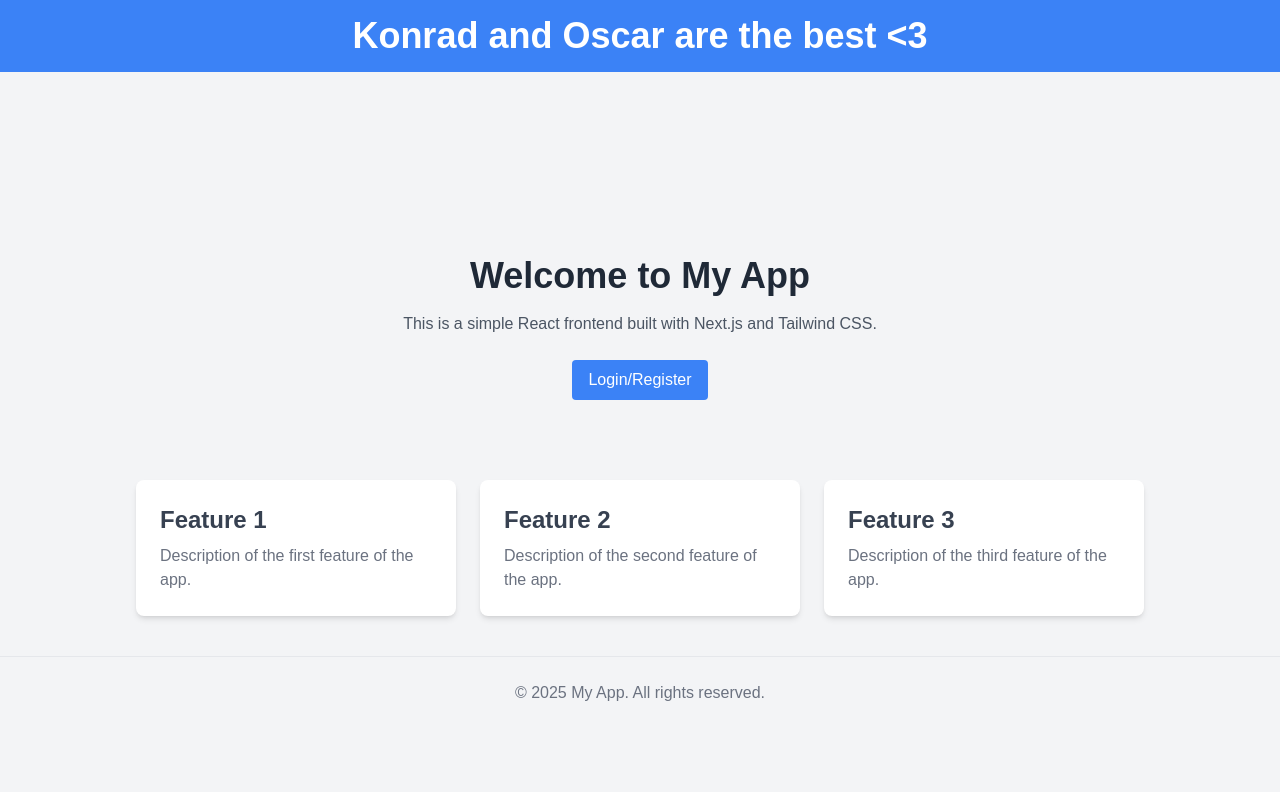
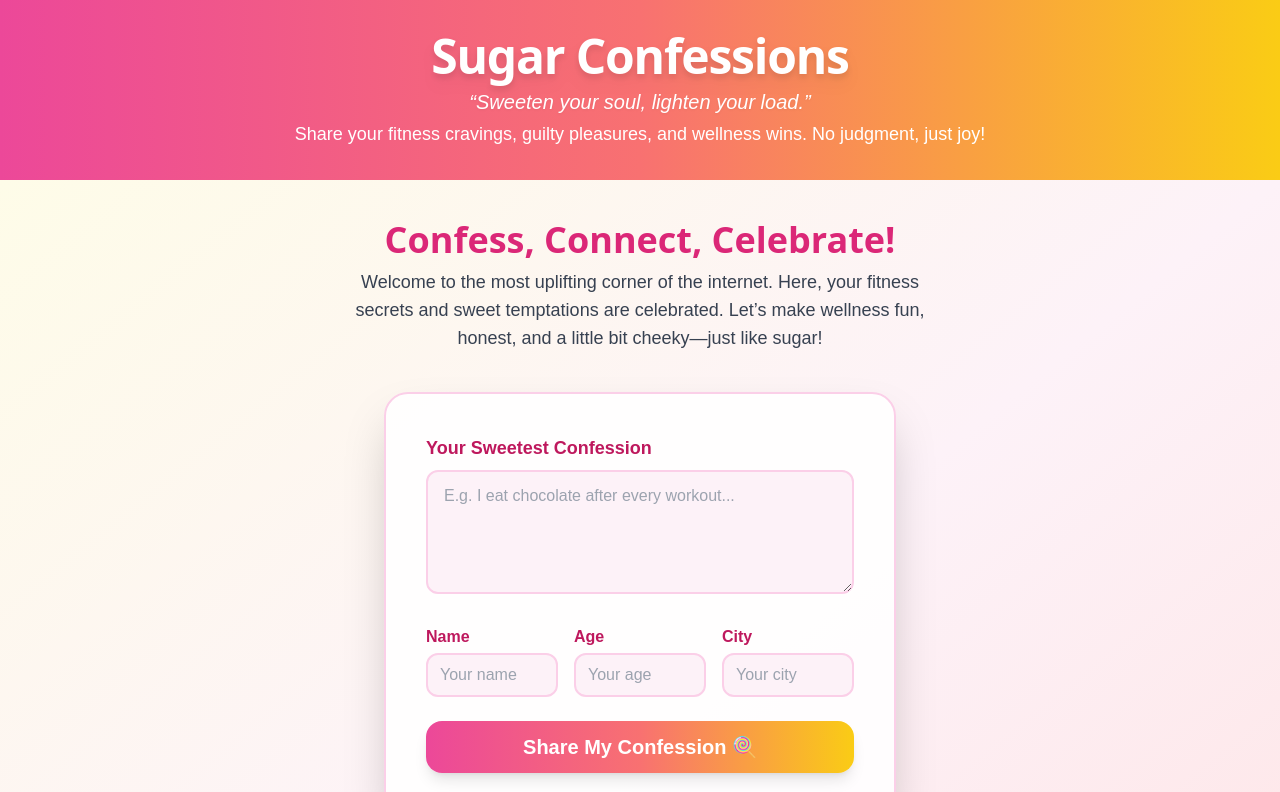
Before and after one commit to oscarfriedrichmeyer/my-app, a Next.js app: page / in a window 1280 px wide. Shown: the top 792 px of the page. Built offline with nearby package versions, Linux system fonts and the light colour scheme; no server answers; the database is empty.

Commit message:
feat: implement confession API and enhance homepage with confession submission

```diff
--- a/src/app/page.js
+++ b/src/app/page.js
@@ -1,161 +1,126 @@
 "use client";
 
-import { useState } from "react";
-import Image from "next/image";
+import { useState, useEffect } from "react";
 
 export default function Home() {
-  const [showLogin, setShowLogin] = useState(false);
-  const [loginEmail, setLoginEmail] = useState("");
-  const [loginPassword, setLoginPassword] = useState("");
-  const [registerEmail, setRegisterEmail] = useState("");
-  const [registerPassword, setRegisterPassword] = useState("");
-  const [message, setMessage] = useState("");
+  const [confessions, setConfessions] = useState([]);
+  const [form, setForm] = useState({ name: '', age: '', city: '', confession: '' });
+  const [message, setMessage] = useState('');
+  const [filter, setFilter] = useState('newest');
+  const [loading, setLoading] = useState(true);
 
-  const handleLogin = async (e) => {
+  useEffect(() => {
+    fetchConfessions();
+  }, []);
+
+  const fetchConfessions = async () => {
+    setLoading(true);
+    const res = await fetch('/api/confession');
+    const data = await res.json();
+    setConfessions(data.confessions || []);
+    setLoading(false);
+  };
+
+  const handleChange = (e) => {
+    setForm({ ...form, [e.target.name]: e.target.value });
+  };
+
+  const handleSubmit = async (e) => {
     e.preventDefault();
-    try {
-      const response = await fetch("/api/user/login", {
-        method: "POST",
-        headers: {
-          "Content-Type": "application/json",
-        },
-        body: JSON.stringify({ email: loginEmail, password: loginPassword }),
-      });
-
-      const data = await response.json();
-
-      if (response.ok) {
-        setMessage(data.message);
-      } else {
-        setMessage(data.message);
-      }
-    } catch (error) {
-      setMessage("An error occurred. Please try again.");
+    if (!form.name || !form.age || !form.city || !form.confession) {
+      setMessage('Please fill in all fields.');
+      return;
+    }
+    const res = await fetch('/api/confession', {
+      method: 'POST',
+      headers: { 'Content-Type': 'application/json' },
+      body: JSON.stringify(form),
+    });
+    if (res.ok) {
+      setMessage('Thank you for your confession!');
+      setForm({ name: '', age: '', city: '', confession: '' });
+      fetchConfessions();
+    } else {
+      setMessage('Failed to submit confession.');
     }
   };
 
-  const handleRegister = async (e) => {
-    e.preventDefault();
-    try {
-      const response = await fetch("/api/user/register", {
-        method: "POST",
-        headers: {
-          "Content-Type": "application/json",
-        },
-        body: JSON.stringify({ email: registerEmail, password: registerPassword }),
-      });
+  const handleLike = async (id) => {
+    await fetch(`/api/confession?id=${id}`, {
+      method: 'PATCH',
+      headers: { 'Content-Type': 'application/json' },
+      body: JSON.stringify({ like: true }),
+    });
+    fetchConfessions();
+  };
 
-      const data = await response.json();
-
-      if (response.ok) {
-        setMessage(data.message);
-      } else {
-        setMessage(data.message);
-      }
-    } catch (error) {
-      setMessage("An error occurred. Please try again.");
+  const sortedConfessions = [...confessions].sort((a, b) => {
+    if (filter === 'most-liked') {
+      return (b.likes || 0) - (a.likes || 0);
     }
-  };
+    return new Date(b.date) - new Date(a.date);
+  });
 
   return (
     <>
-      <header className="bg-blue-500 text-white text-center py-4">
-        <h1 className="text-4xl font-bold">Konrad and Oscar are the best &lt;3</h1>
+      <header className="bg-gradient-to-r from-pink-500 via-red-400 to-yellow-400 text-white text-center py-8 shadow-lg">
+        <h1 className="text-5xl font-extrabold tracking-tight drop-shadow-lg mb-2 font-sans">Sugar Confessions</h1>
+        <p className="text-xl font-medium italic drop-shadow-sm mb-1">“Sweeten your soul, lighten your load.”</p>
+        <p className="text-lg font-light">Share your fitness cravings, guilty pleasures, and wellness wins. No judgment, just joy!</p>
       </header>
-      <main className="flex min-h-screen flex-col items-center justify-center bg-gray-100">
-        <header className="text-center py-10">
-          <h1 className="text-4xl font-bold text-gray-800">Welcome to My App</h1>
-          <p className="text-gray-600 mt-4">This is a simple React frontend built with Next.js and Tailwind CSS.</p>
-          <button
-            className="mt-6 px-4 py-2 bg-blue-500 text-white rounded hover:bg-blue-600"
-            onClick={() => setShowLogin(!showLogin)}
-          >
-            {showLogin ? "Close Login/Register" : "Login/Register"}
-          </button>
-        </header>
-        {showLogin && (
-          <div className="mt-6 p-6 bg-white rounded-lg shadow-md w-80">
-            <h2 className="text-2xl font-semibold text-gray-700">Login</h2>
-            <form onSubmit={handleLogin} className="mt-4">
-              <div className="mb-4">
-                <label htmlFor="login-email" className="block text-gray-600 mb-2">Email</label>
-                <input
-                  type="email"
-                  id="login-email"
-                  value={loginEmail}
-                  onChange={(e) => setLoginEmail(e.target.value)}
-                  className="w-full px-3 py-2 border rounded focus:outline-none focus:ring focus:ring-blue-300"
-                  required
-                />
-              </div>
-              <div className="mb-4">
-                <label htmlFor="login-password" className="block text-gray-600 mb-2">Password</label>
-                <input
-                  type="password"
-                  id="login-password"
-                  value={loginPassword}
-                  onChange={(e) => setLoginPassword(e.target.value)}
-                  className="w-full px-3 py-2 border rounded focus:outline-none focus:ring focus:ring-blue-300"
-                  required
-                />
-              </div>
-              <button
-                type="submit"
-                className="w-full px-4 py-2 bg-blue-500 text-white rounded hover:bg-blue-600"
-              >
-                Login
-              </button>
-            </form>
-            <h2 className="text-2xl font-semibold text-gray-700 mt-6">Register</h2>
-            <form onSubmit={handleRegister} className="mt-4">
-              <div className="mb-4">
-                <label htmlFor="register-email" className="block text-gray-600 mb-2">Email</label>
-                <input
-                  type="email"
-                  id="register-email"
-                  value={registerEmail}
-                  onChange={(e) => setRegisterEmail(e.target.value)}
-                  className="w-full px-3 py-2 border rounded focus:outline-none focus:ring focus:ring-blue-300"
-                  required
-                />
-              </div>
-              <div className="mb-4">
-                <label htmlFor="register-password" className="block text-gray-600 mb-2">Password</label>
-                <input
-                  type="password"
-                  id="register-password"
-                  value={registerPassword}
-                  onChange={(e) => setRegisterPassword(e.target.value)}
-                  className="w-full px-3 py-2 border rounded focus:outline-none focus:ring focus:ring-blue-300"
-                  required
-                />
-              </div>
-              <button
-                type="submit"
-                className="w-full px-4 py-2 bg-green-500 text-white rounded hover:bg-green-600"
-              >
-                Register
-              </button>
-            </form>
-            {message && <p className="mt-4 text-center text-gray-600">{message}</p>}
+      <main className="flex min-h-screen flex-col items-center justify-center bg-gradient-to-br from-yellow-50 via-pink-50 to-red-100">
+        <section className="text-center py-10">
+          <h2 className="text-4xl font-bold text-pink-600 mb-2 font-sans">Confess, Connect, Celebrate!</h2>
+          <p className="text-gray-700 mt-2 text-lg max-w-xl mx-auto">Welcome to the most uplifting corner of the internet. Here, your fitness secrets and sweet temptations are celebrated. Let’s make wellness fun, honest, and a little bit cheeky—just like sugar!</p>
+        </section>
+        <form onSubmit={handleSubmit} className="bg-white/90 p-10 rounded-3xl shadow-2xl w-full max-w-lg mb-12 border-2 border-pink-200">
+          <div className="mb-6">
+            <label htmlFor="confession" className="block text-pink-700 text-lg font-semibold mb-2">Your Sweetest Confession</label>
+            <textarea id="confession" name="confession" value={form.confession} onChange={handleChange} className="w-full px-4 py-3 border-2 border-pink-200 rounded-xl focus:outline-none focus:ring-2 focus:ring-pink-400 bg-pink-50 text-gray-800" placeholder="E.g. I eat chocolate after every workout..." rows={4} />
           </div>
-        )}
-        <section className="flex flex-wrap justify-center gap-6 mt-10">
-          <div className="p-6 bg-white rounded-lg shadow-md w-80">
-            <h2 className="text-2xl font-semibold text-gray-700">Feature 1</h2>
-            <p className="text-gray-500 mt-2">Description of the first feature of the app.</p>
+          <div className="grid grid-cols-1 md:grid-cols-3 gap-4 mb-6">
+            <div>
+              <label htmlFor="name" className="block text-pink-700 font-semibold mb-1">Name</label>
+              <input type="text" id="name" name="name" value={form.name} onChange={handleChange} className="w-full px-3 py-2 border-2 border-pink-200 rounded-xl focus:outline-none focus:ring-2 focus:ring-pink-400 bg-pink-50 text-gray-800" placeholder="Your name" />
+            </div>
+            <div>
+              <label htmlFor="age" className="block text-pink-700 font-semibold mb-1">Age</label>
+              <input type="number" id="age" name="age" value={form.age} onChange={handleChange} className="w-full px-3 py-2 border-2 border-pink-200 rounded-xl focus:outline-none focus:ring-2 focus:ring-pink-400 bg-pink-50 text-gray-800" placeholder="Your age" />
+            </div>
+            <div>
+              <label htmlFor="city" className="block text-pink-700 font-semibold mb-1">City</label>
+              <input type="text" id="city" name="city" value={form.city} onChange={handleChange} className="w-full px-3 py-2 border-2 border-pink-200 rounded-xl focus:outline-none focus:ring-2 focus:ring-pink-400 bg-pink-50 text-gray-800" placeholder="Your city" />
+            </div>
           </div>
-          <div className="p-6 bg-white rounded-lg shadow-md w-80">
-            <h2 className="text-2xl font-semibold text-gray-700">Feature 2</h2>
-            <p className="text-gray-500 mt-2">Description of the second feature of the app.</p>
+          <button type="submit" className="w-full px-6 py-3 bg-gradient-to-r from-pink-500 via-red-400 to-yellow-400 text-white text-xl font-bold rounded-2xl shadow-lg hover:scale-105 transition-transform">Share My Confession 🍭</button>
+          {message && <p className="mt-6 text-center text-green-600 text-lg font-semibold">{message}</p>}
+        </form>
+        <section className="w-full max-w-2xl">
+          <div className="flex justify-center gap-4 mb-8">
+            <button onClick={() => setFilter('newest')} className={`px-5 py-2 rounded-full text-lg font-semibold shadow ${filter === 'newest' ? 'bg-pink-500 text-white' : 'bg-pink-100 text-pink-700 hover:bg-pink-200'}`}>Newest</button>
+            <button onClick={() => setFilter('most-liked')} className={`px-5 py-2 rounded-full text-lg font-semibold shadow ${filter === 'most-liked' ? 'bg-pink-500 text-white' : 'bg-pink-100 text-pink-700 hover:bg-pink-200'}`}>Most Liked</button>
           </div>
-          <div className="p-6 bg-white rounded-lg shadow-md w-80">
-            <h2 className="text-2xl font-semibold text-gray-700">Feature 3</h2>
-            <p className="text-gray-500 mt-2">Description of the third feature of the app.</p>
-          </div>
+          <h2 className="text-3xl font-bold text-pink-600 mb-6 text-center font-sans">🍬 Recent Sugar Confessions 🍬</h2>
+          {loading ? <p className="text-center text-pink-400 text-lg">Loading the sweetness...</p> : null}
+          {sortedConfessions.length === 0 && !loading && <p className="text-pink-400 text-center">No confessions yet. Be the first to sweeten the feed!</p>}
+          <ul className="space-y-8">
+            {sortedConfessions.map((c, idx) => (
+              <li key={c.id || idx} className="bg-white/80 p-7 rounded-2xl shadow-xl border-2 border-pink-100">
+                <div className="flex justify-between items-center mb-2">
+                  <span className="font-semibold text-pink-600">{c.name || 'Anonymous'}, {c.age}, {c.city}</span>
+                  <span className="text-xs text-pink-400">{c.date}</span>
+                </div>
+                <p className="text-gray-800 text-lg mb-3 italic">“{c.confession}”</p>
+                <button onClick={() => handleLike(c.id)} className="text-pink-500 hover:text-pink-700 font-bold text-xl flex items-center gap-1">
+                  <span role="img" aria-label="like">❤️</span> {c.likes || 0}
+                </button>
+              </li>
+            ))}
+          </ul>
         </section>
-        <footer className="text-center py-6 mt-10 border-t w-full">
-          <p className="text-gray-500">&copy; 2025 My App. All rights reserved.</p>
+        <footer className="text-center py-8 mt-16 border-t-2 border-pink-200 w-full bg-gradient-to-r from-yellow-100 via-pink-100 to-red-100">
+          <p className="text-pink-600 text-lg font-semibold">&copy; 2025 Sugar Confessions. Powered by sweet honesty and healthy fun.</p>
+          <p className="text-pink-400 mt-2 italic">“Confess, connect, and celebrate your sweet side!”</p>
         </footer>
       </main>
     </>
```
Also changed, not shown: src/app/api/confession/route.js (added, +39 -0 lines).
